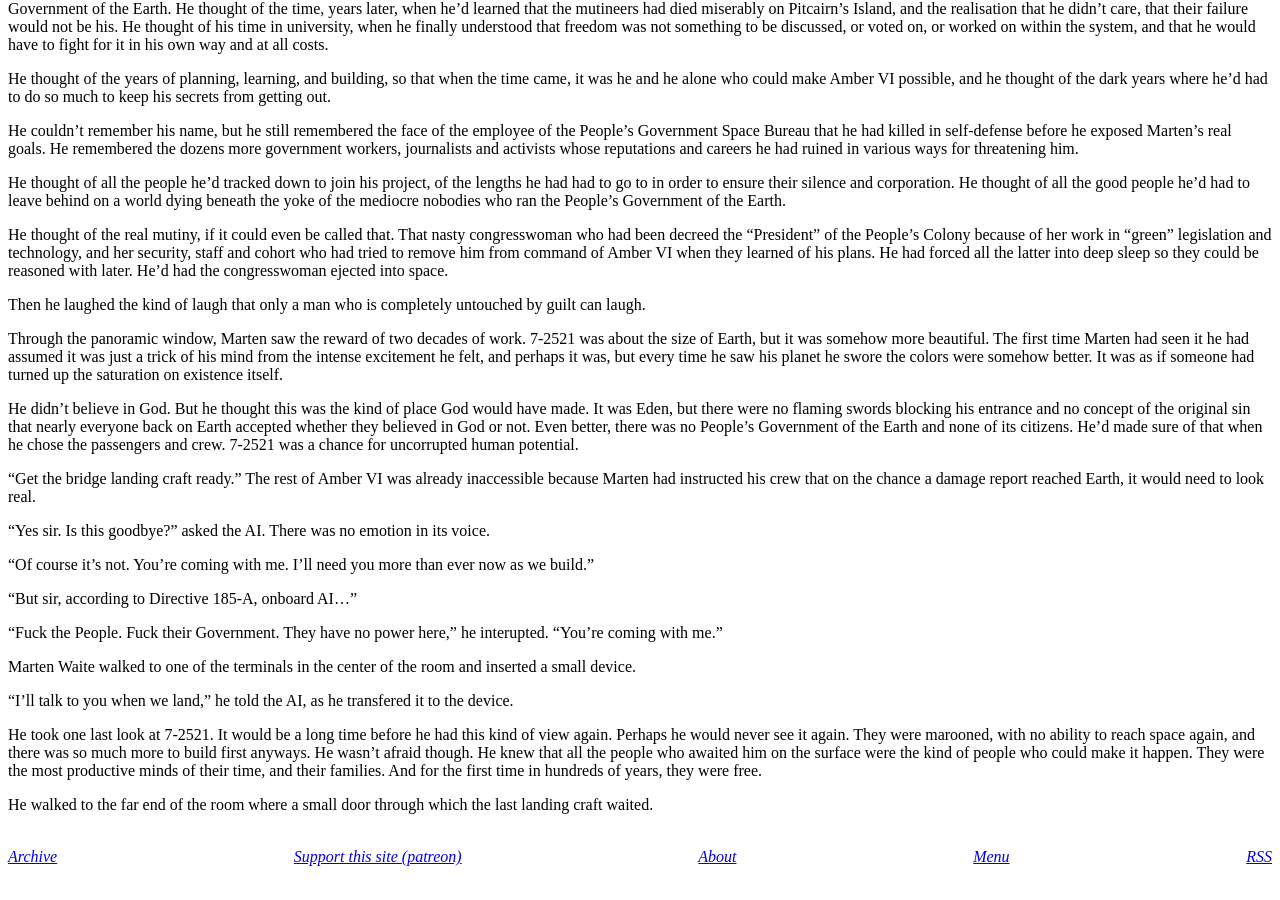
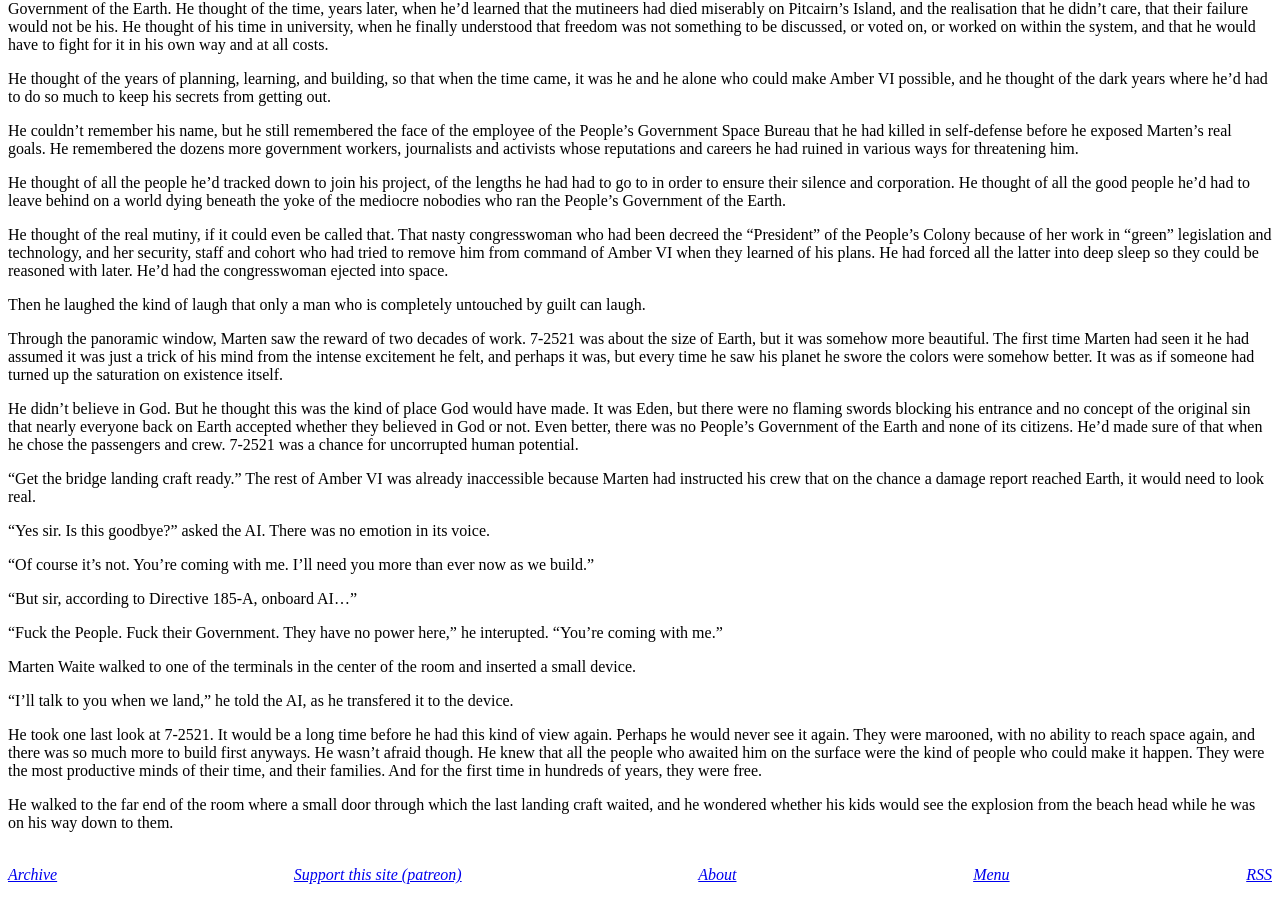
Before and after one commit to derykmakgill/website, a Jekyll site: the page built from story.md, in a window 1280 px wide and 900 px high, scrolled down 1350 px. Built offline with Jekyll 4.4.1, drawn with Linux system fonts in a browser that asks for light colours.

Commit message:
Update story.md

```diff
--- a/story.md
+++ b/story.md
@@ -96,4 +96,4 @@ Marten Waite walked to one of the terminals in the center of the room and insert
 
 He took one last look at 7-2521. It would be a long time before he had this kind of view again. Perhaps he would never see it again. They were marooned, with no ability to reach space again, and there was so much more to build first anyways. He wasn't afraid though. He knew that all the people who awaited him on the surface were the kind of people who could make it happen. They were the most productive minds of their time, and their families. And for the first time in hundreds of years, they were free.
 
-He walked to the far end of the room where a small door through which the last landing craft waited.
+He walked to the far end of the room where a small door through which the last landing craft waited, and he wondered whether his kids would see the explosion from the beach head while he was on his way down to them.
```
